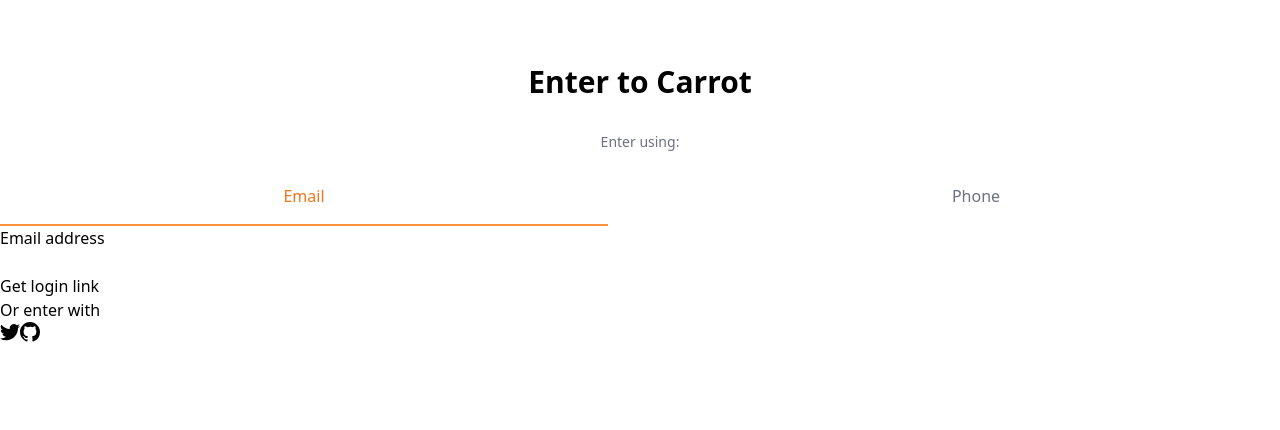
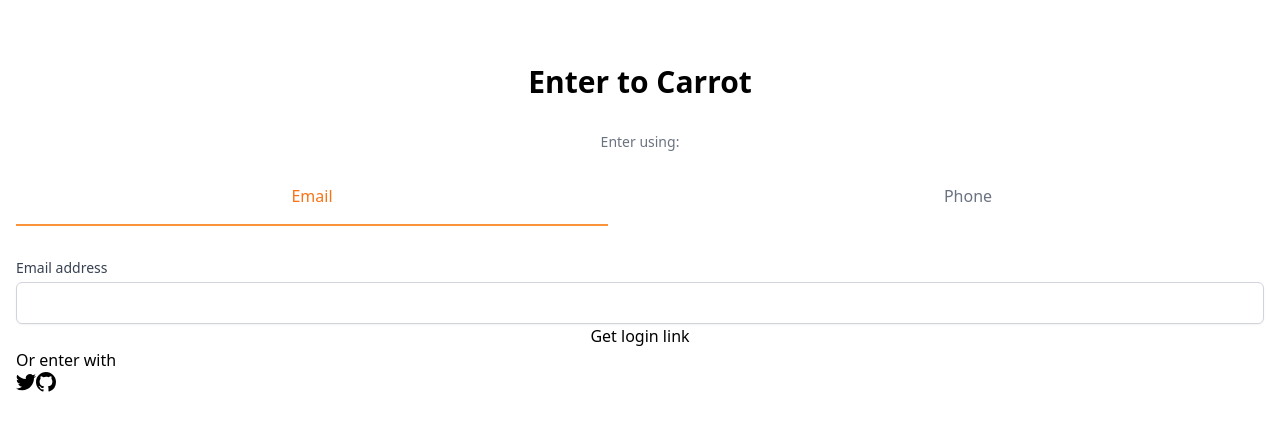
Before and after one commit to kubby159/carrot-market, a Next.js app: page /enter in a window 1280 px wide. Shown: the top 430 px of the page. Built offline with nearby package versions, Linux system fonts and the light colour scheme.

Commit message:
[tailwind] form setting

```diff
--- a/package.json
+++ b/package.json
@@ -8,6 +8,7 @@
     "lint": "next lint"
   },
   "dependencies": {
+    "@tailwindcss/forms": "^0.4.0",
     "next": "^12.0.10",
     "react": "^18.0.0-rc.0",
     "react-dom": "^18.0.0-rc.0"
--- a/pages/enter.tsx
+++ b/pages/enter.tsx
@@ -10,7 +10,7 @@
   const onEmailClick = () => setMethod("email");
   const onPhoneClick = () => setMethod("phone");
   return (
-    <div className="mt-16">
+    <div className="mt-16 px-4">
       <h3 className="text-3xl font-bold text-center">Enter to Carrot</h3>
       <div className="mt-8">
         <div className="flex flex-col items-center">
@@ -40,13 +40,19 @@
             </button>
           </div>
         </div>
-        <form>
-          <label>
+        <form className="flex flex-col mt-8">
+          <label className="text-sm font-medium text-gray-700">
             {method === "email" ? "Email address" : null}
             {method === "phone" ? "Phone number" : null}
           </label>
-          <div>
-            {method === "email" ? <input type="email" required /> : null}
+          <div className="mt-1">
+            {method === "email" ? (
+              <input
+                type="email"
+                className="appearance-none w-full py-2 px-3 border border-gray-300 rounded-md shadow-sm placeholder-gray-400 focus:outline-none focus:ring-orange-500 focus:border-orange-500"
+                required
+              />
+            ) : null}
             {method === "phone" ? (
               <div>
                 <span>+82</span>
--- a/tailwind.config.js
+++ b/tailwind.config.js
@@ -7,5 +7,5 @@
     extend: {},
   },
   darkMode: "class",
-  plugins: [],
+  plugins: [require("@tailwindcss/forms")],
 };
```
Also changed, not shown: 1 other file (tests, documents, lock files or other folders).
